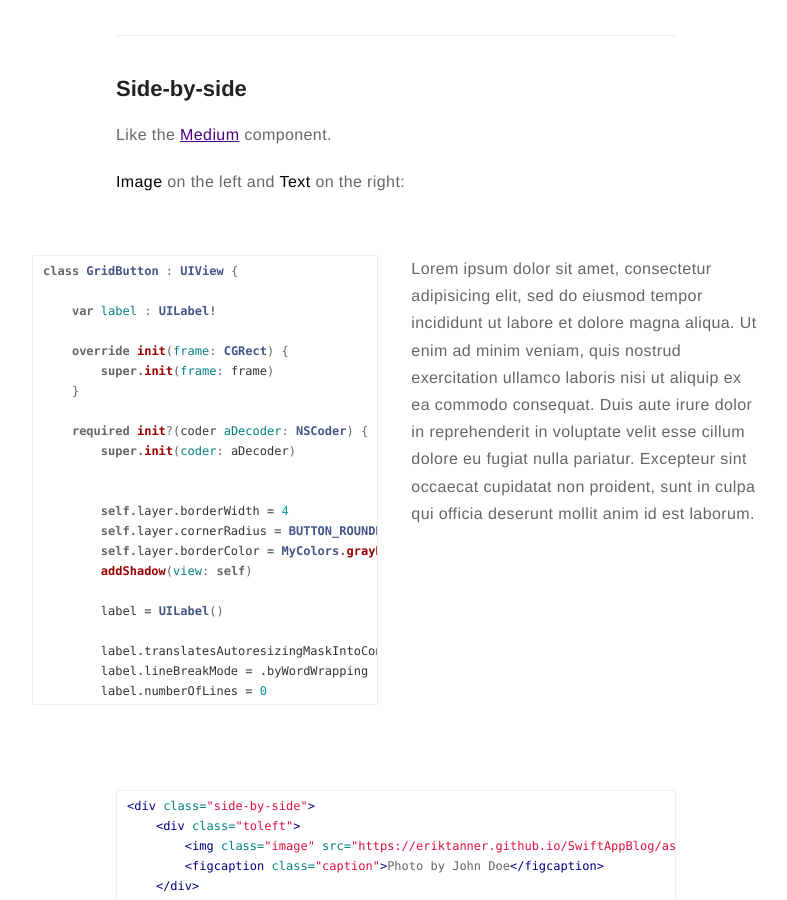
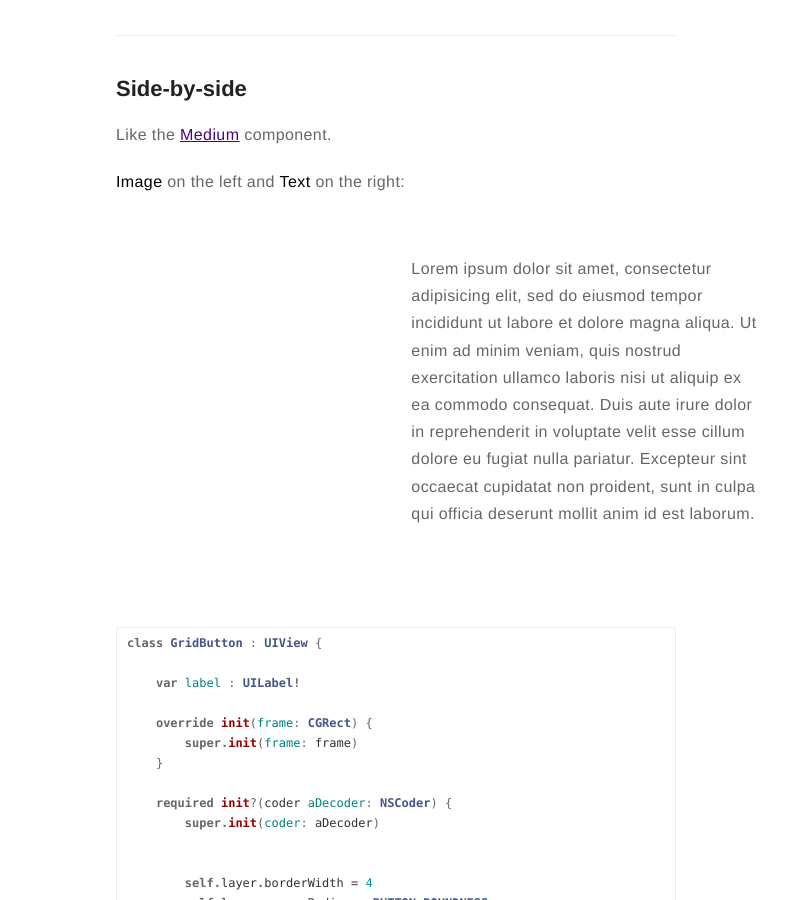
Before and after one commit to eriktanner/SwiftAppBlog, a Jekyll site: the page built from _posts/2019-02-22-2048.markdown, in a window 1280 px wide and 900 px high, scrolled down 2073 px. Shown: the whole window, without its empty margins (244-1031 px from the left). Built offline with Jekyll 4.4.1, drawn with Linux system fonts in a browser that asks for light colours; comment, search, counter and statistics services are not loaded.

Commit message:
Specification

```diff
--- a/_posts/2019-02-22-2048.markdown
+++ b/_posts/2019-02-22-2048.markdown
@@ -77,6 +77,17 @@ Like the [Medium](https://medium.com/) component.
 </style>
 <div class="side-by-side">
     <div class="toleft">
+
+
+
+
+    </div>
+
+    <div class="toright">
+        <p>Lorem ipsum dolor sit amet, consectetur adipisicing elit, sed do eiusmod tempor incididunt ut labore et dolore magna aliqua. Ut enim ad minim veniam, quis nostrud exercitation ullamco laboris nisi ut aliquip ex ea commodo consequat. Duis aute irure dolor in reprehenderit in voluptate velit esse cillum dolore eu fugiat nulla pariatur. Excepteur sint occaecat cupidatat non proident, sunt in culpa qui officia deserunt mollit anim id est laborum.</p>
+    </div>
+</div>
+
 {% highlight swift %}
 class GridButton : UIView {
 
@@ -92,7 +103,7 @@ class GridButton : UIView {
 
         self.layer.borderWidth = 4
         self.layer.cornerRadius = BUTTON_ROUNDNESS
-        self.layer.borderColor = MyColors.grayBorder().cgColor
+        self.layer.borderColor = MyColors.grayBorder.cgColor
         addShadow(view: self)
 
         label = UILabel()
@@ -126,7 +137,7 @@ class GridButton : UIView {
 
         self.backgroundColor = MyColors.numToBackground[val]
         if (val <= 2) {
-            label.textColor = MyColors.grayText()
+            label.textColor = MyColors.grayText
         } else {
             label.textColor = .white
         }
@@ -134,15 +145,6 @@ class GridButton : UIView {
     }
 }
 {% endhighlight %}
-
-
-
-    </div>
-
-    <div class="toright">
-        <p>Lorem ipsum dolor sit amet, consectetur adipisicing elit, sed do eiusmod tempor incididunt ut labore et dolore magna aliqua. Ut enim ad minim veniam, quis nostrud exercitation ullamco laboris nisi ut aliquip ex ea commodo consequat. Duis aute irure dolor in reprehenderit in voluptate velit esse cillum dolore eu fugiat nulla pariatur. Excepteur sint occaecat cupidatat non proident, sunt in culpa qui officia deserunt mollit anim id est laborum.</p>
-    </div>
-</div>
 
 
 {% highlight html %}
```
